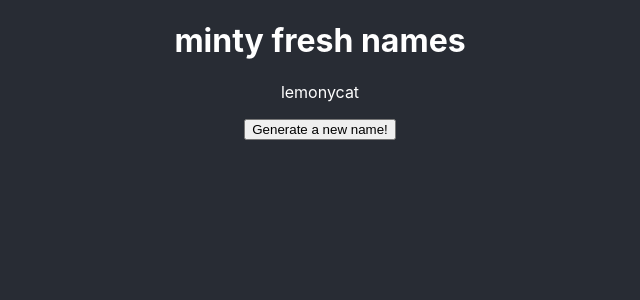
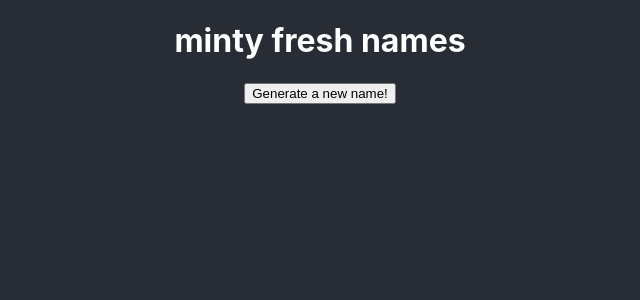
Before and after one commit to fyeung21/minty, a React (Create React App) app: page / in a window 1280 px wide. Shown: the top 300 px of the page, without its empty margins (320-960 px from the left). Built offline with nearby package versions, Linux system fonts and the light colour scheme.

Commit message:
feat: Make button generate new name

```diff
--- a/src/App.js
+++ b/src/App.js
@@ -3,29 +3,29 @@ import './App.css';
 
 const App = () => {
 
-  // const [firstName, setFirstName] = useState('');
-  // const [secondName, setSecondName] = useState('');
+  const [firstName, setFirstName] = useState('');
+  const [secondName, setSecondName] = useState('');
 
   const adjectives = ["pinky", "yellow", "lemony", "safe", "real", "praying"];
   const nouns = ["cat", "goat", "whale", "pen", "spoon", "shrimp"];
 
-  const randomAdjectives = adjectives.sort((a, b) => 0.5 - Math.random());
-  const randomNouns = nouns.sort((a, b) => 0.5 - Math.random());
-
-  const newAdjective = randomAdjectives[0];
-  const newNoun = randomNouns[0];
-
 
   const generateName = () => {
+    const randomAdjectives = adjectives.sort((a, b) => 0.5 - Math.random());
+    const randomNouns = nouns.sort((a, b) => 0.5 - Math.random());
 
+    const newAdjective = randomAdjectives[0];
+    const newNoun = randomNouns[0];
 
+    setFirstName(newAdjective);
+    setSecondName(newNoun);
   };
 
   return (
     <div className="App">
       <h1>minty fresh names</h1>
 
-      <p>{newAdjective + newNoun}</p>
+      <p>{firstName + secondName}</p>
 
       <button onClick={generateName}>
         Generate a new name!
```
